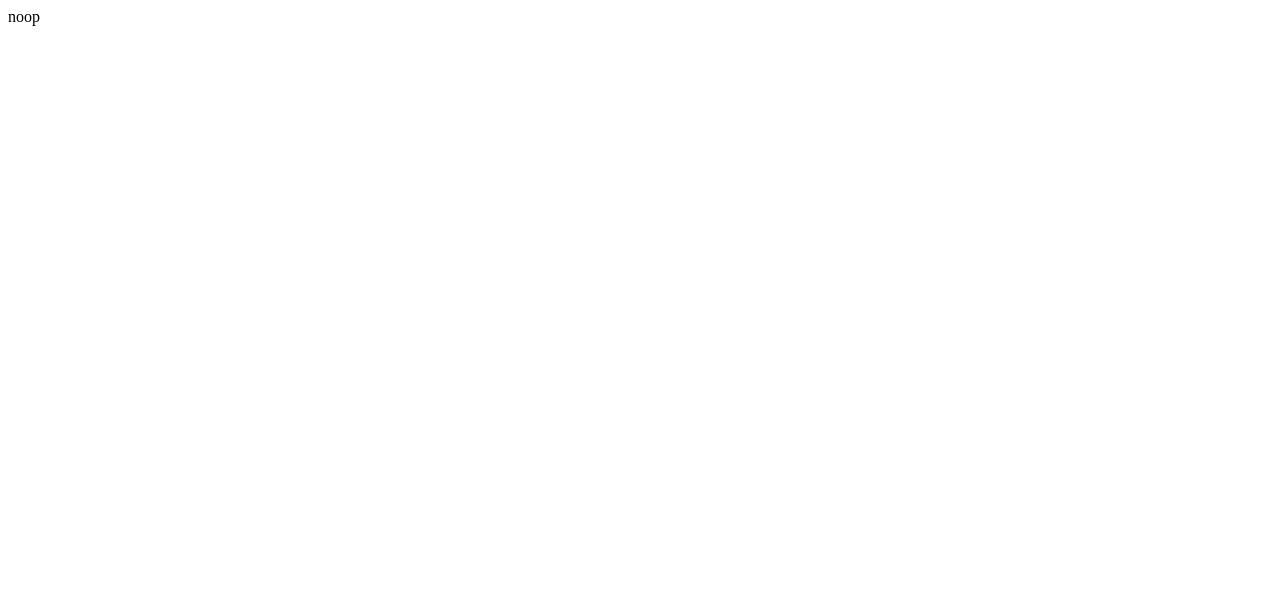
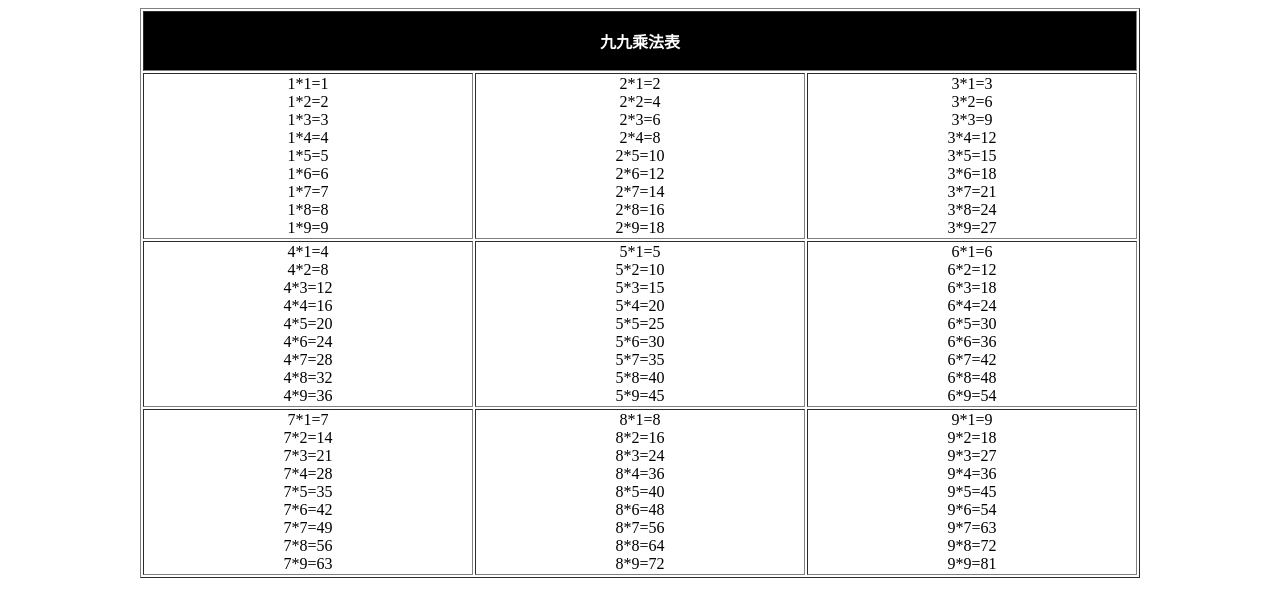
Before and after one commit to 1110932026/1110932026, a plain HTML site: page index.html in a window 1280 px wide. Drawn offline with Linux system fonts and the light colour scheme.

Commit message:
Add files via upload

```diff
--- /dev/null
+++ b/index.css
@@ -0,0 +1 @@
+p{color: white;}
--- a/index.html
+++ b/index.html
@@ -1 +1,122 @@
-noop
+<!DOCTYPE html>
+<html>
+<head>
+	<meta charset="utf-8">
+	<link rel="stylesheet" type="text/css" href="index.css">
+	<title></title>
+</head>
+<body>
+	<table width="1000px" border="1" align="center">
+		<tr>
+			<td colspan="3" align="center" bgcolor="black">
+			<p><b>九九乘法表</b></p></td>
+		</tr>
+		<tr>
+			<td align="center">
+				1*1=1<br>
+				1*2=2<br>
+				1*3=3<br>
+				1*4=4<br>
+				1*5=5<br>
+				1*6=6<br>
+				1*7=7<br>
+				1*8=8<br>
+				1*9=9<br>
+			</td>
+			<td align="center">
+				2*1=2<br>
+				2*2=4<br>
+				2*3=6<br>
+				2*4=8<br>
+				2*5=10<br>
+				2*6=12<br>
+				2*7=14<br>
+				2*8=16<br>
+				2*9=18<br>
+			</td>
+			<td align="center">
+				3*1=3<br>
+				3*2=6<br>
+				3*3=9<br>
+				3*4=12<br>
+				3*5=15<br>
+				3*6=18<br>
+				3*7=21<br>
+				3*8=24<br>
+				3*9=27<br>
+			</td>
+		</tr>
+		<tr>
+			<td align="center">
+				4*1=4<br>
+				4*2=8<br>
+				4*3=12<br>
+				4*4=16<br>
+				4*5=20<br>
+				4*6=24<br>
+				4*7=28<br>
+				4*8=32<br>
+				4*9=36<br>
+			</td>
+			<td align="center">
+				5*1=5<br>
+				5*2=10<br>
+				5*3=15<br>
+				5*4=20<br>
+				5*5=25<br>
+				5*6=30<br>
+				5*7=35<br>
+				5*8=40<br>
+				5*9=45<br>
+			</td>
+			<td align="center">
+				6*1=6<br>
+				6*2=12<br>
+				6*3=18<br>
+				6*4=24<br>
+				6*5=30<br>
+				6*6=36<br>
+				6*7=42<br>
+				6*8=48<br>
+				6*9=54<br>
+			</td>
+		</tr>
+		<tr>
+			<td align="center">
+				7*1=7<br>
+				7*2=14<br>
+				7*3=21<br>
+				7*4=28<br>
+				7*5=35<br>
+				7*6=42<br>
+				7*7=49<br>
+				7*8=56<br>
+				7*9=63<br>
+			</td>
+			<td align="center">
+				8*1=8<br>
+				8*2=16<br>
+				8*3=24<br>
+				8*4=36<br>
+				8*5=40<br>
+				8*6=48<br>
+				8*7=56<br>
+				8*8=64<br>
+				8*9=72<br>
+			</td>
+			<td align="center">
+				9*1=9<br>
+				9*2=18<br>
+				9*3=27<br>
+				9*4=36<br>
+				9*5=45<br>
+				9*6=54<br>
+				9*7=63<br>
+				9*8=72<br>
+				9*9=81<br>
+			</td>
+		</tr>
+	</table>
+
+</body>
+</html>
```
